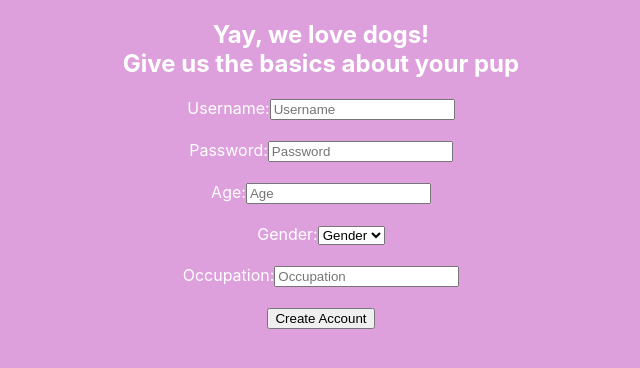
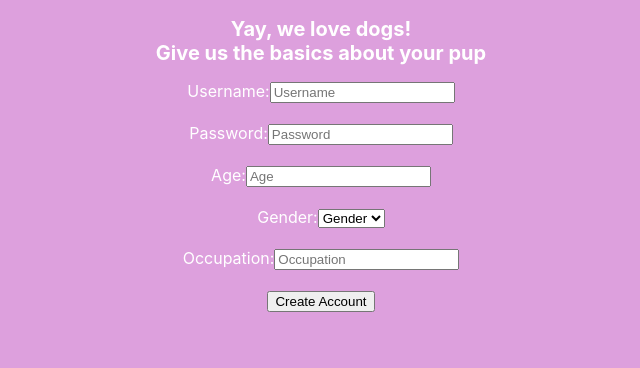
Before and after one commit to kendalldc/pawtastic_form, a React (Create React App) app: page / in a window 1280 px wide. Shown: the top 368 px of the page, without its empty margins (319-959 px from the left). Built offline with nearby package versions, Linux system fonts and the light colour scheme; the HTML template or start-up script is replaced by a standard one.

Commit message:
Update App.css

```diff
--- a/src/App.css
+++ b/src/App.css
@@ -15,3 +15,8 @@ h1{
   font-size: 40px;
   font-family: 'Homemade Apple', cursive;
 }
+
+h2{
+  color: white;
+  font-size: 20px;
+}
```
